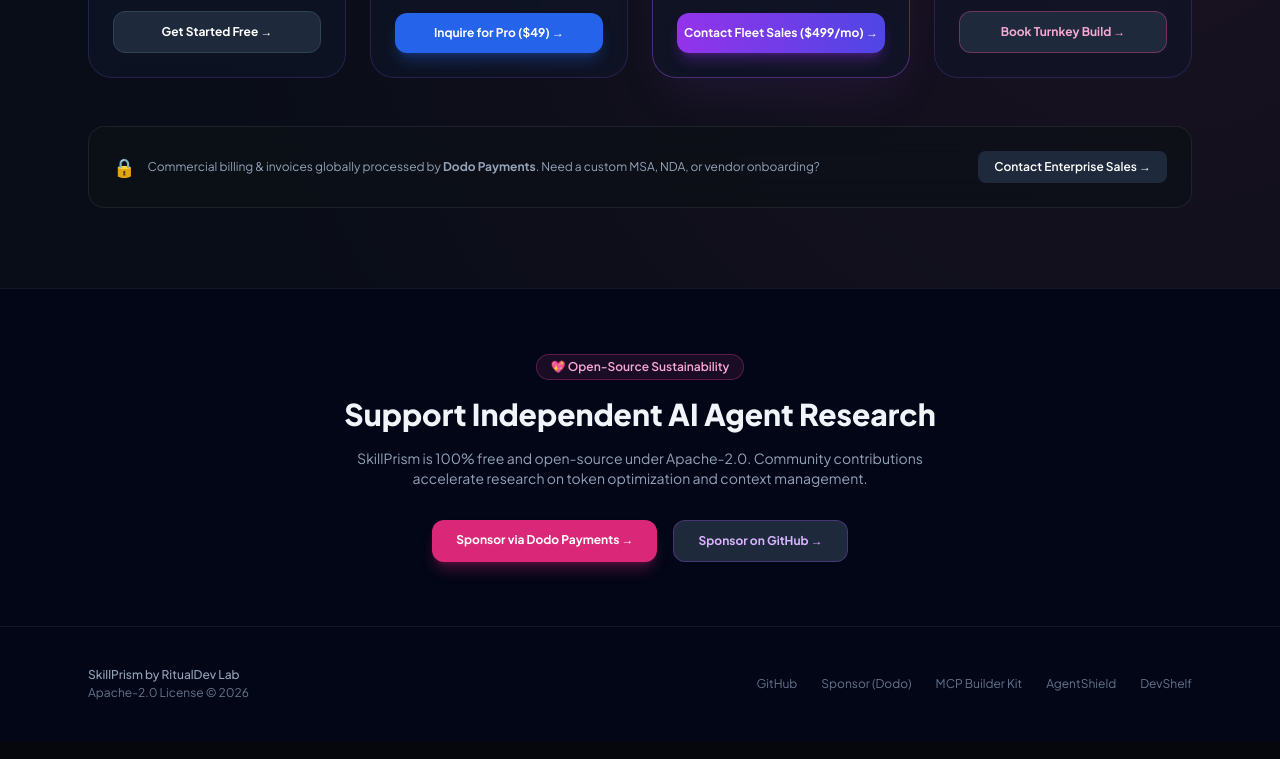
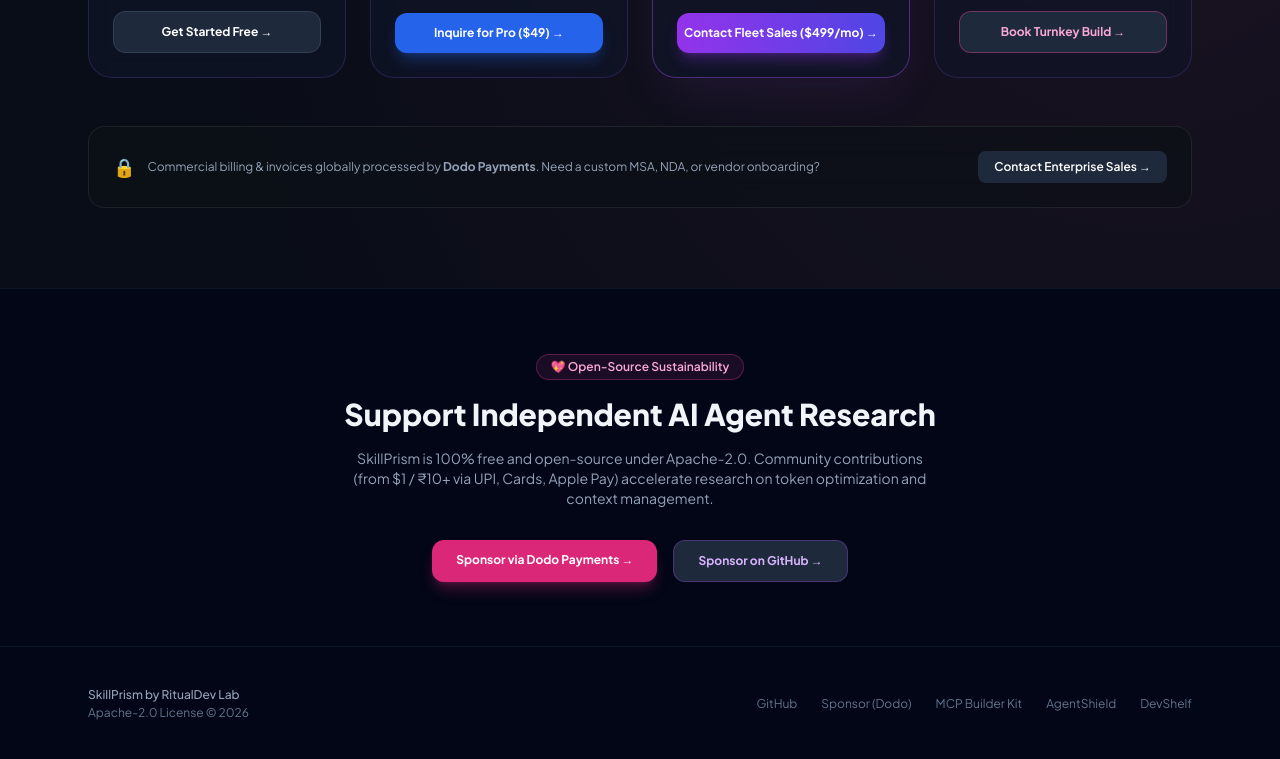
Before and after one commit to RitualDev-Lab/SkillPrism, a website: page docs/index.html in a window 1280 px wide. Shown: the part 2245-3004 px from the top of the page. Drawn offline with nearby package versions, Linux system fonts and the light colour scheme.

Commit message:
fix(docs): note flexible sponsorship amounts from  / INR via UPI

```diff
--- a/docs/index.html
+++ b/docs/index.html
@@ -407,7 +407,7 @@
       </div>
       <h2 class="text-3xl font-extrabold mb-4">Support Independent AI Agent Research</h2>
       <p class="text-slate-400 text-sm max-w-xl mx-auto mb-8">
-        SkillPrism is 100% free and open-source under Apache-2.0. Community contributions accelerate research on token optimization and context management.
+        SkillPrism is 100% free and open-source under Apache-2.0. Community contributions (from $1 / ₹10+ via UPI, Cards, Apple Pay) accelerate research on token optimization and context management.
       </p>
 
       <div class="flex flex-wrap justify-center gap-4">
```
